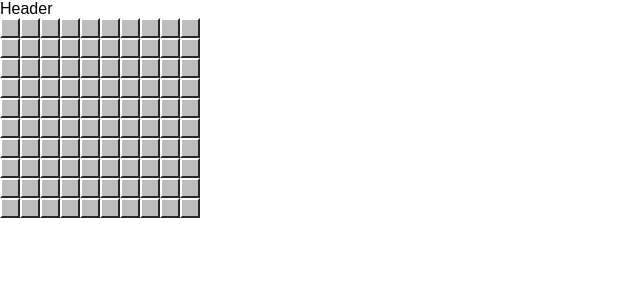
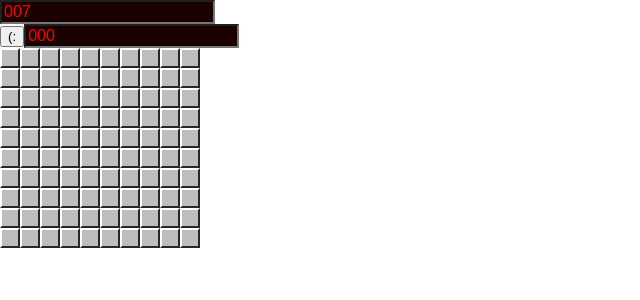
Before and after one commit to koeninger/ten_percent_practice, a React (Create React App) app in the folder eric_kudler/react-minesweeper/: page / in a window 1280 px wide. Shown: the top 300 px of the page, without its empty margins (0-640 px from the left). Built offline with nearby package versions, Linux system fonts and the light colour scheme.

Commit message:
Added simple timer functionality to count upwards

```diff
--- a/eric_kudler/react-minesweeper/src/App.js
+++ b/eric_kudler/react-minesweeper/src/App.js
@@ -33,7 +33,6 @@ class Board extends Component {
     return grid;
   }
   render() {
-    console.log(this.state.grid)
     var rows = this.state.grid.map(function (item, i){
       var entry = item.map(function (element, j) {
         return (
@@ -53,6 +52,37 @@ class Board extends Component {
     );
   }
 }
+class Timer extends Component {
+  constructor(props) {
+    super(props);
+    this.state = {
+      seconds: 0
+    }
+  }
+  componentDidMount() {
+    this.timerID = setInterval(
+      () => this.tick(),
+      1000
+    );
+  }
+  componentWillUnmount() {
+    clearInterval(this.timerID);
+  }
+  tick() {
+    this.setState(function(prevState, props) {
+      return {
+        seconds: prevState.seconds + 1
+      }
+    });
+  }
+  render() {
+    return (
+      <div>
+        <input className="digital" type="text" name="timer" value={this.state.seconds.toString().padStart(3, '0')} />
+      </div>
+    );
+  }
+}
 class Header extends Component {
   constructor(props) {
     super(props);
@@ -60,7 +90,9 @@ class Header extends Component {
   render() {
     return (
       <div>
-      Header
+        <Timer />
+        <button>(:</button>
+        <input className="digital" type="text" name="bomb_counter" value="000" />
       </div>
     );
   }
@@ -69,8 +101,8 @@ class Game extends Component {
   render() {
     return (
       <div className="game">
-        <Header />
-        <Board width="10" height="10" />
+        <Header bombs={this.props.bombs} />
+        <Board width={this.props.width} height={this.props.height} bombs={this.props.bombs} />
       </div>
     );
   }
@@ -81,7 +113,7 @@ class Minesweeper extends Component {
   }
   render() {
     return (
-      <Game />
+      <Game width="10" height="10" bombs="10" />
     );
   }
 }
--- a/eric_kudler/react-minesweeper/src/index.css
+++ b/eric_kudler/react-minesweeper/src/index.css
@@ -20,3 +20,9 @@ table.board {
 table.board tr td {
 	padding: 0px;
 }
+
+input.digital {
+	background: #1B0000;
+	color: #FF0000;
+	font-size: 1em;
+}
```
